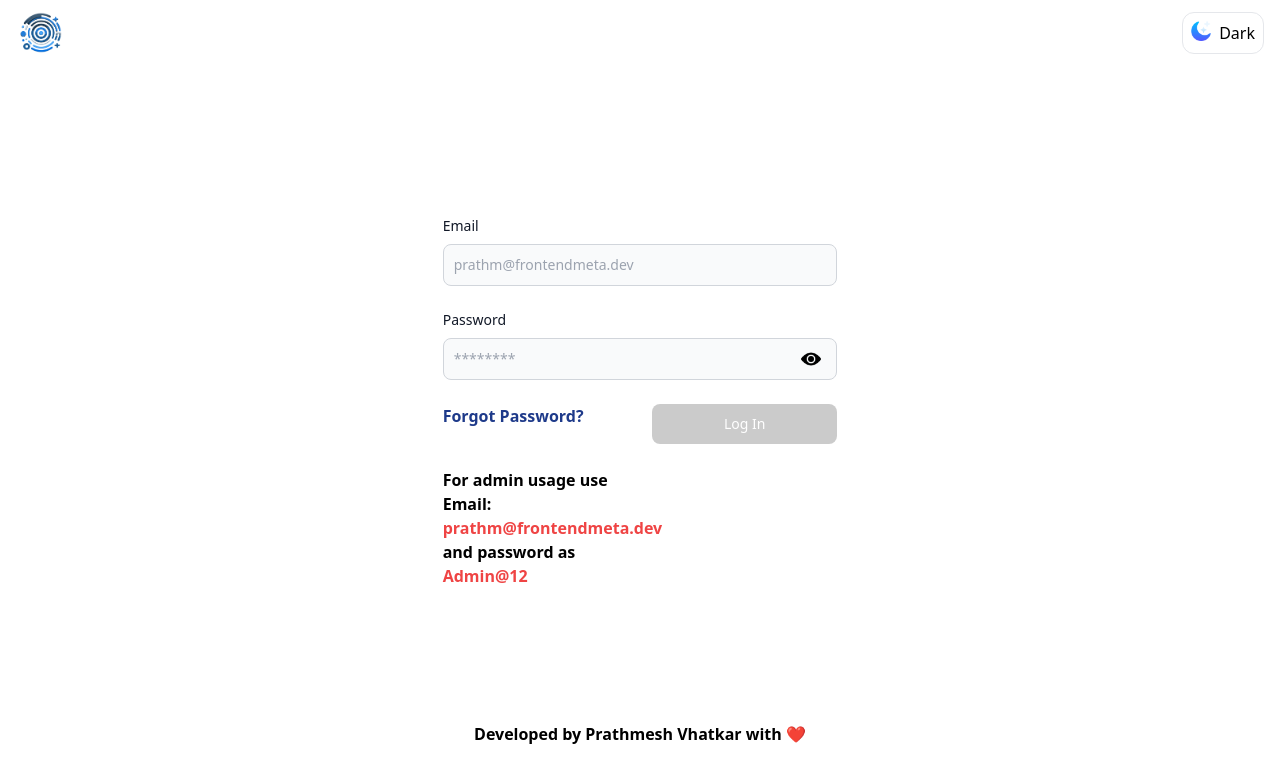
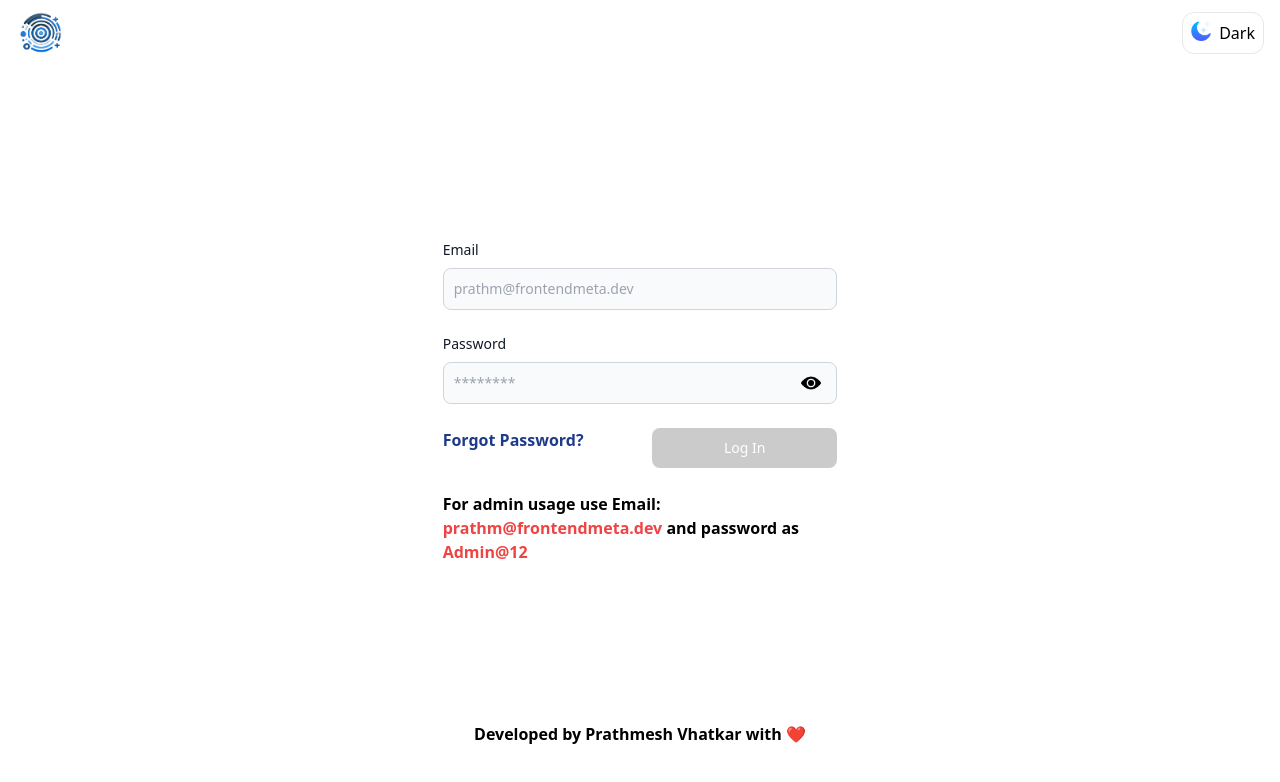
Before and after one commit to Murphy120814/crud_firebase, a React (Vite) app: page / in a window 1280 px wide. Shown: the top 782 px of the page. Built offline with nearby package versions, Linux system fonts and the light colour scheme; no server answers.

Commit message:
Update AuthenticationForm.jsx

```diff
--- a/src/components/AuthenticationForm.jsx
+++ b/src/components/AuthenticationForm.jsx
@@ -123,7 +123,7 @@ function AuthenticationForm() {
             className="w-full rounded-lg bg-blue-700 px-5 py-2.5 text-center text-sm font-medium text-white hover:bg-blue-800  disabled:bg-black disabled:opacity-20 dark:bg-blue-600 dark:hover:bg-blue-700 dark:focus:ring-blue-800 sm:w-auto">
             Log In
           </button>
-          <p className="font-semibold text-black dark:text-white">
+          <p className="font-semibold text-black dark:text-white col-span-2">
            For admin usage use Email: <span className="text-red-500">prathm@frontendmeta.dev</span> and password as <span className="text-red-500">Admin@12</span>
           </p>
         </Form>
```
